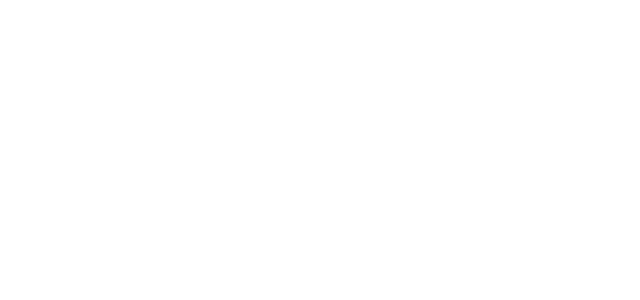
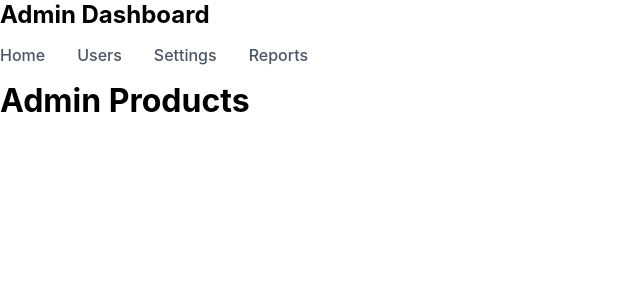
Before and after one commit to dhanushgubba/Ecommerce-CICD, a React (Create React App) app: page /adminproducts in a window 1280 px wide. Before the commit this address had no page. Shown: the top 300 px of the page, without its empty margins (0-640 px from the left). Built offline with nearby package versions, Linux system fonts and the light colour scheme; sample sign-in values are in the browser's storage.

Commit message:
Updated User Module and implementing Admin Module

```diff
--- a/src/App.js
+++ b/src/App.js
@@ -21,6 +21,7 @@ import UserNavbar from './Components/UserNavbar';
 import ProtectedRoute from './Components/ProtectedRoute';
 import AdminNavbar from './Components/AdminNavbar';
 import AdminLogin from './pages/AdminLogin';
+import AdminProducts from './pages/AdminProducts';
 
 const App = () => {
   const location = useLocation();
@@ -51,6 +52,7 @@ const App = () => {
     '/admin/users',
     '/admin/settings',
     '/admin/reports',
+    '/adminproducts',
   ].includes(location.pathname);
   return (
     <div>
@@ -90,6 +92,14 @@ const App = () => {
             </ProtectedRoute>
           }
         />
+        <Route
+          path="/adminproducts"
+          element={
+            <ProtectedRoute>
+              <AdminProducts />
+            </ProtectedRoute>
+          }
+        />
         <Route path="/adminlogin" element={<AdminLogin />} />
       </Routes>
     </div>
--- /dev/null
+++ b/src/pages/AdminProducts.js
@@ -0,0 +1,21 @@
+import React, { useEffect, useState } from 'react';
+const AdminProducts = ({ products, setProducts }) => {
+  const [name, setName] = useState('');
+  const [description, setDescription] = useState('');
+  const [price, setPrice] = useState('');
+  const [category, setCategory] = useState('');
+  const [brand, setBrand] = useState('');
+  const [sku, setSku] = useState('');
+  const [imageUrl, setImageUrl] = useState('');
+  const [rating, setRating] = useState('');
+  const [reviewCount, setReviewCount] = useState('');
+  const [editProductId, setEditProductId] = useState(null);
+
+  return (
+    <div>
+      <h1>Admin Products</h1>
+      {/* Add your admin product management components here */}
+    </div>
+  );
+};
+export default AdminProducts;
```
Also changed, not shown: src/pages/AdminUsers.js (added, +10 -0 lines).
